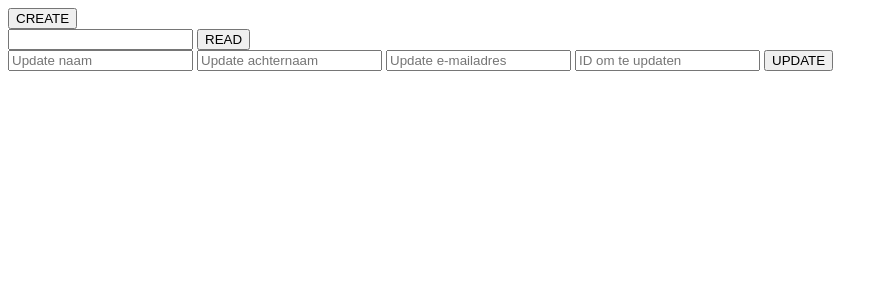
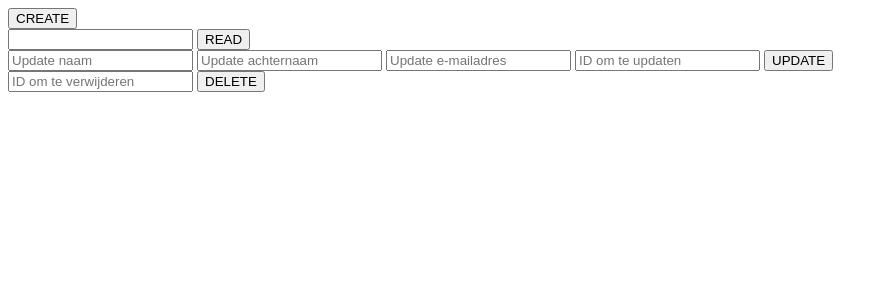
Before and after one commit to IvoJongmans/ContactCards, a PHP site: page /handling.html in a window 1280 px wide. Shown: the top 300 px of the page, without its empty margins (0-888 px from the left). Run offline with PHP 8.4, Linux system fonts and the light colour scheme.

Commit message:
added getJSON to handler.html

```diff
--- a/handling.html
+++ b/handling.html
@@ -4,7 +4,15 @@
     <meta charset="UTF-8">
     <meta name="viewport" content="width=device-width, initial-scale=1.0">
     <meta http-equiv="X-UA-Compatible" content="ie=edge">
+    <script src="https://ajax.googleapis.com/ajax/libs/jquery/3.3.1/jquery.min.js"></script>
     <title>Document</title>
+    <script>
+    $(document).ready(function(){
+
+        $.getJSON('http://localhost/MariaDB-with-PHP---PDO-Version/handling.php?formmethod=DELETE&id=8', function(data) {
+        });
+    });
+    </script>
 </head>
 <body>
 
@@ -25,6 +33,11 @@
             <input type="text" name="id" placeholder="ID om te updaten">
             <button type="submit">UPDATE</button>
         </form>
+        <form action="handling.php" method="get">
+            <input type="hidden" name="formmethod" value="DELETE">
+            <input type="text" name="id" placeholder="ID om te verwijderen">
+            <button type="submit">DELETE</button>
+        </form>
 
 
 
--- a/handling.php
+++ b/handling.php
@@ -72,4 +72,12 @@ elseif ($_GET['formmethod'] == "CREATE") {
     echo json_encode($fetch);
     }
 
+    elseif ($_GET['formmethod'] == "DELETE") {
+      $delrec = $_GET['id'];
+      $sql = "DELETE FROM names WHERE id='$delrec'";
+      $create = $conn->prepare($sql);
+      $create->execute();
+      echo "Item succesvol verwijderd";
+    }
+
 ?>
```
